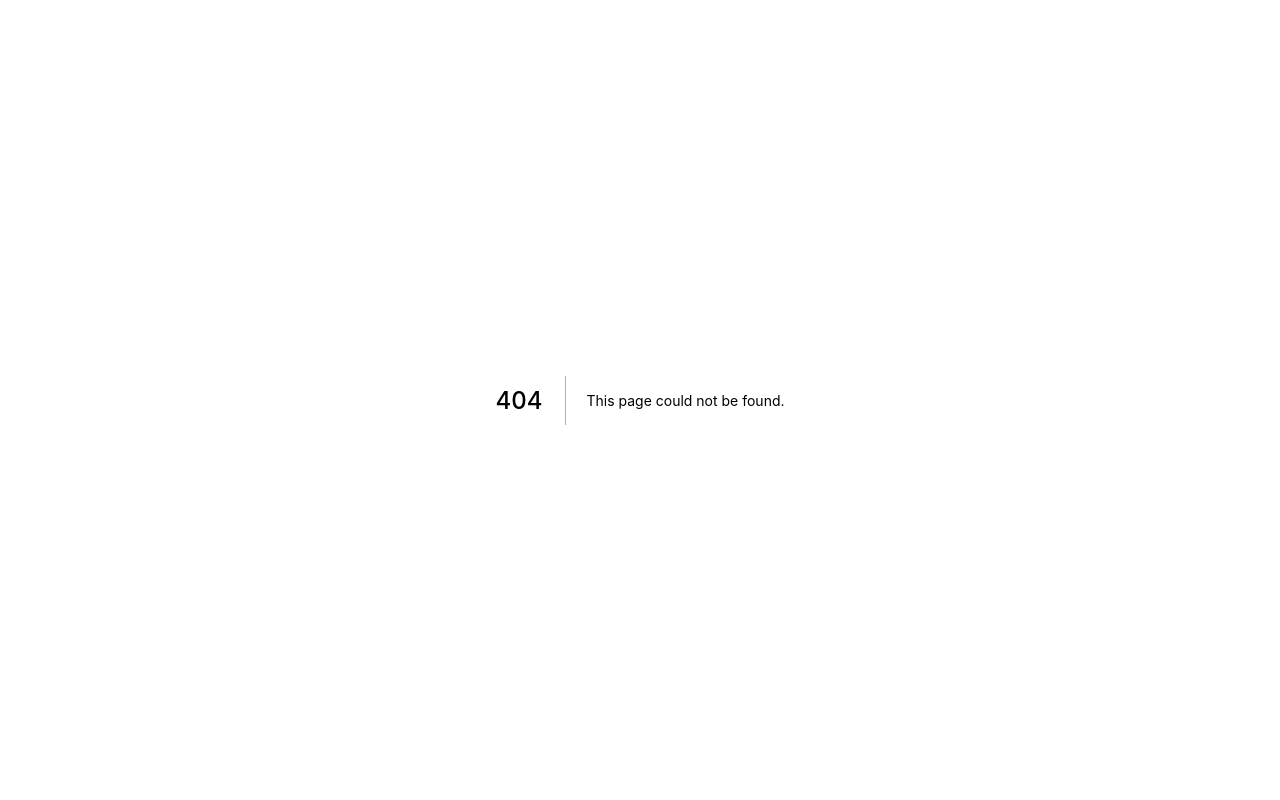
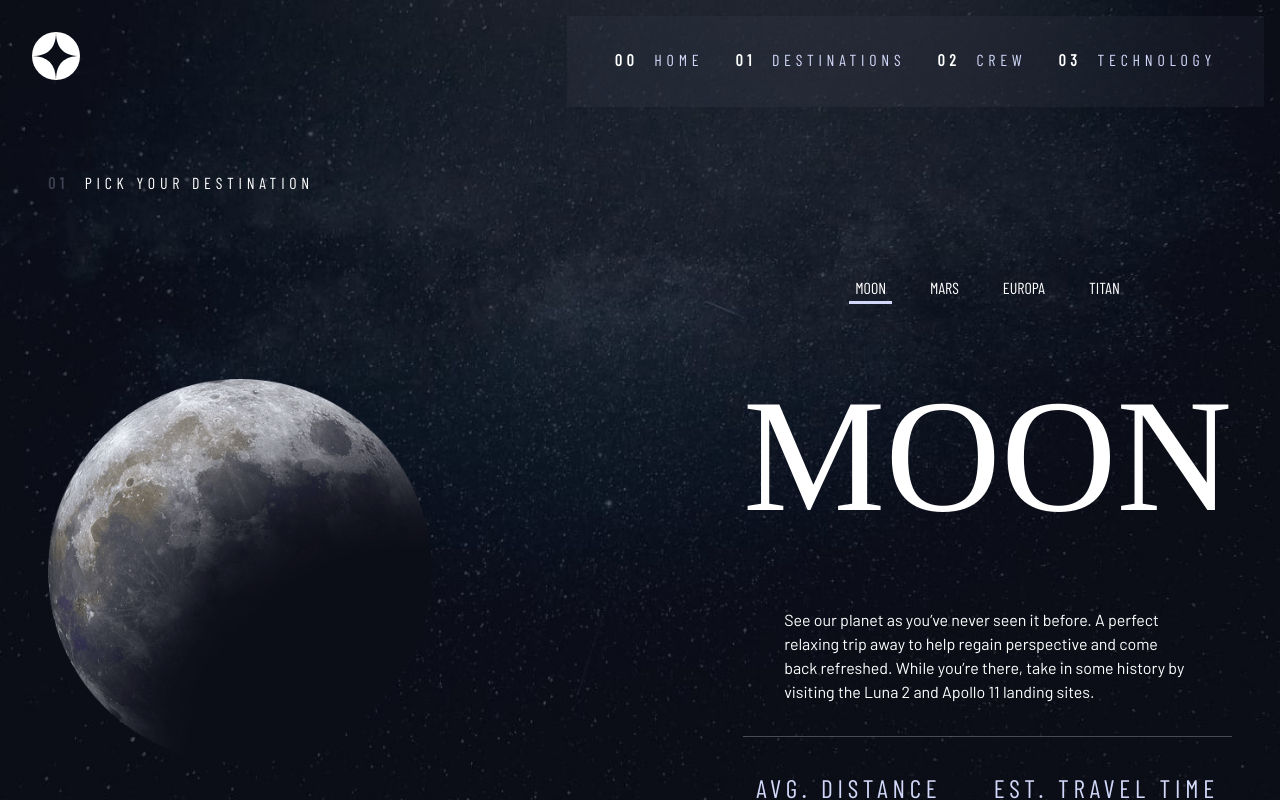
Before and after one commit to Mohi222/space-tourism-react, a Next.js app: page /destination in a window 1280 px wide. Before the commit this address had no page. Shown: the top 800 px of the page. Built offline with nearby package versions, Linux system fonts and the light colour scheme; a web font is replaced by a local one.

Commit message:
Destination Page Fixed page Headings

```diff
--- a/components/Nav.jsx
+++ b/components/Nav.jsx
@@ -37,13 +37,11 @@ const NavText = ({ children, number, active = false, href, className }) => (
 
 Nav.Text = NavText;
 
-const MobileToggle = ({ onClick }) => {
-  return (
-    <button className="nav-toggle" type="button" onClick={onClick}>
-      <Image src={HamburgerIcon} width={24} height={24} />
-    </button>
-  );
-};
+const MobileToggle = ({ onClick }) => (
+  <button className="nav-toggle" type="button" onClick={onClick}>
+    <Image src={HamburgerIcon} width={24} height={24} />
+  </button>
+);
 
 Nav.MobileToggle = MobileToggle;
 export default Nav;
--- a/components/Tab.jsx
+++ b/components/Tab.jsx
@@ -1,14 +1,23 @@
+import { cloneElement } from 'react';
+
 import Heading from './Heading.jsx';
 
-const Tab = ({ children }) => (
-  <ul className="flex center" style={{ '--flex-gap': '4rem' }}>
-    {children}
+const Tab = ({ children, active: { activeTab, tabChangeHandler } }) => (
+  <ul className="tab flex center">
+    {children.map((child, i) => (
+      <>
+        {cloneElement(child, {
+          active: i === activeTab,
+          clickHandler: () => tabChangeHandler(i),
+        })}
+      </>
+    ))}
   </ul>
 );
 
-const Button = ({ children, number, active = false }) => (
+const Button = ({ children, number, active = false, clickHandler }) => (
   <li className={`${active ? 'active' : ''}`}>
-    <button type="button">
+    <button type="button" onClick={clickHandler}>
       <Heading size="400" family="cond">
         {number && <span className="number text-white">{number}</span>}{' '}
         {children}
--- /dev/null
+++ b/pages/destination.jsx
@@ -0,0 +1,67 @@
+import Image from 'next/image';
+import { useEffect, useState } from 'react';
+
+import ExploreBtn from '../components/ExploreBtn';
+import Header from '../components/Header';
+import Heading from '../components/Heading';
+import Logo from '../components/Logo';
+import Nav from '../components/Nav';
+import Space from '../components/Space';
+import Tab from '../components/Tab';
+import Text from '../components/Text';
+import useData from '../hooks/useData';
+
+export default function Destination() {
+  const plantsData = useData('destinations');
+  const [activeTab, setActiveTab] = useState(0);
+  const tabChangeHandler = (tab) => {
+    setActiveTab(tab);
+  };
+  return (
+    <div className="destination container flex column apart fill">
+      <Header />
+      <Space h="2rem" />
+      <div className="pageTitle flex mobileCenter">
+        <Heading size="400" family="cond" spacing="1" number="01">
+          Pick your destination
+        </Heading>
+      </div>
+      <Space h="1rem" />
+
+      <main className="flex center apart" style={{ '--flex-gap': '2rem' }}>
+        <div className="image-container">
+          <Image
+            src={plantsData[activeTab].images.png}
+            alt={plantsData[activeTab].name}
+            layout="responsive"
+            width={445}
+            height={445}
+          />
+        </div>
+        <div className="flex column center">
+          <Tab active={{ activeTab, tabChangeHandler }}>
+            <Tab.Button>Moon</Tab.Button>
+            <Tab.Button>Mars</Tab.Button>
+            <Tab.Button>Europa</Tab.Button>
+            <Tab.Button>Titan</Tab.Button>
+          </Tab>
+          <div className="flex column center">
+            <Heading size="900">{plantsData[activeTab].name}</Heading>
+            <Text family="sans">{plantsData[activeTab].description}</Text>
+          </div>
+          <Space w="100%" fill="hsl(var(--color-white) / .25)" />
+          <div className="flex mobileColumn center desktopLeft">
+            <div>
+              <Heading size="500">AVG. Distance</Heading>
+              <Heading size="600">{plantsData[activeTab].distance}</Heading>
+            </div>
+            <div>
+              <Heading size="500">EST. Travel Time</Heading>
+              <Heading size="600">{plantsData[activeTab].travel}</Heading>
+            </div>
+          </div>
+        </div>
+      </main>
+    </div>
+  );
+}
--- a/public/data.json
+++ b/public/data.json
@@ -3,8 +3,8 @@
     {
       "name": "Moon",
       "images": {
-        "png": "./assets/destination/image-moon.png",
-        "webp": "./assets/destination/image-moon.webp"
+        "png": "/assets/destination/image-moon.png",
+        "webp": "/assets/destination/image-moon.webp"
       },
       "description": "See our planet as you’ve never seen it before. A perfect relaxing trip away to help regain perspective and come back refreshed. While you’re there, take in some history by visiting the Luna 2 and Apollo 11 landing sites.",
       "distance": "384,400 km",
@@ -13,8 +13,8 @@
     {
       "name": "Mars",
       "images": {
-        "png": "./assets/destination/image-mars.png",
-        "webp": "./assets/destination/image-mars.webp"
+        "png": "/assets/destination/image-mars.png",
+        "webp": "/assets/destination/image-mars.webp"
       },
       "description": "Don’t forget to pack your hiking boots. You’ll need them to tackle Olympus Mons, the tallest planetary mountain in our solar system. It’s two and a half times the size of Everest!",
       "distance": "225 mil. km",
@@ -23,8 +23,8 @@
     {
       "name": "Europa",
       "images": {
-        "png": "./assets/destination/image-europa.png",
-        "webp": "./assets/destination/image-europa.webp"
+        "png": "/assets/destination/image-europa.png",
+        "webp": "/assets/destination/image-europa.webp"
       },
       "description": "The smallest of the four Galilean moons orbiting Jupiter, Europa is a winter lover’s dream. With an icy surface, it’s perfect for a bit of ice skating, curling, hockey, or simple relaxation in your snug wintery cabin.",
       "distance": "628 mil. km",
@@ -33,8 +33,8 @@
     {
       "name": "Titan",
       "images": {
-        "png": "./assets/destination/image-titan.png",
-        "webp": "./assets/destination/image-titan.webp"
+        "png": "/assets/destination/image-titan.png",
+        "webp": "/assets/destination/image-titan.webp"
       },
       "description": "The only moon known to have a dense atmosphere other than Earth, Titan is a home away from home (just a few hundred degrees colder!). As a bonus, you get striking views of the Rings of Saturn.",
       "distance": "1.6 bil. km",
--- a/styles/base.scss
+++ b/styles/base.scss
@@ -128,6 +128,13 @@ body {
       align-items: center;
     }
   }
+
+  &.mobileColumn {
+    @include mobile {
+      flex-direction: column;
+    }
+  }
+
 }
 
 .center {
@@ -307,6 +314,13 @@ button {
   }
 }
 
+.tab {
+  --flex-gap: 0;
+  padding: 0;
+  justify-content: center;
+  align-items: center;
+}
+
 .fill {
   min-height: 100%;
 }
@@ -327,6 +341,20 @@ button {
 
   @include tablet {
     background-image: url('/assets/home/background-home-tablet.jpg');
+  }
+}
+
+.container.destination {
+  background: transparent no-repeat center center;
+  background-image: url('/assets/destination/background-destination-mobile.jpg');
+  background-size: cover;
+
+  @include desktop {
+    background-image: url('/assets/destination/background-destination-desktop.jpg');
+  }
+
+  @include tablet {
+    background-image: url('/assets/destination/background-destination-tablet.jpg');
   }
 }
 
@@ -434,7 +462,11 @@ ul {
     &.active {
       border-bottom-color: hsl(var(--color-accent));
     }
+  }
+}
 
+ul:not(.tab) {
+  li {
     @include mobile {
       border-bottom: 0;
       width: 100%;
@@ -477,7 +509,7 @@ header {
 
 main {
   flex-direction: column;
-
+padding: 2rem;
   @include desktop {
     flex-direction: row;
     p {
@@ -503,26 +535,31 @@ main {
     margin-left: -75vw;
   }
 }
+.pageTitle {
+  span.number {
+  display: inline-block;
+  padding-left: 2rem;
+}}
+.crew {
 
-.crew main {
+  main {
     display: grid;
     justify-content: center;
     align-items: center;
+    padding: 2rem;
     gap: 2rem var(--grid-gap);
     @include mobile {
       grid-template-areas: 'title' 'image' 'dots' 'text';
     }
     @include tablet {
       grid-template-areas: 'title' 'text' 'dots' 'image';
-    span.number {
-      display: inline-block;
-    }
     }
 
     @include desktop {
       grid-template-areas: 'title image' 'text image' 'dots image';
       grid-template-columns: 1fr 1fr;
       grid-template-rows: min-content 1fr min-content;
+    }
   }
 }
 
```
Also changed, not shown: pages/crew.jsx (+8 -6 lines), pages/technology.jsx (+8 -9 lines). Lines whose indentation alone changed are shown as unchanged.
